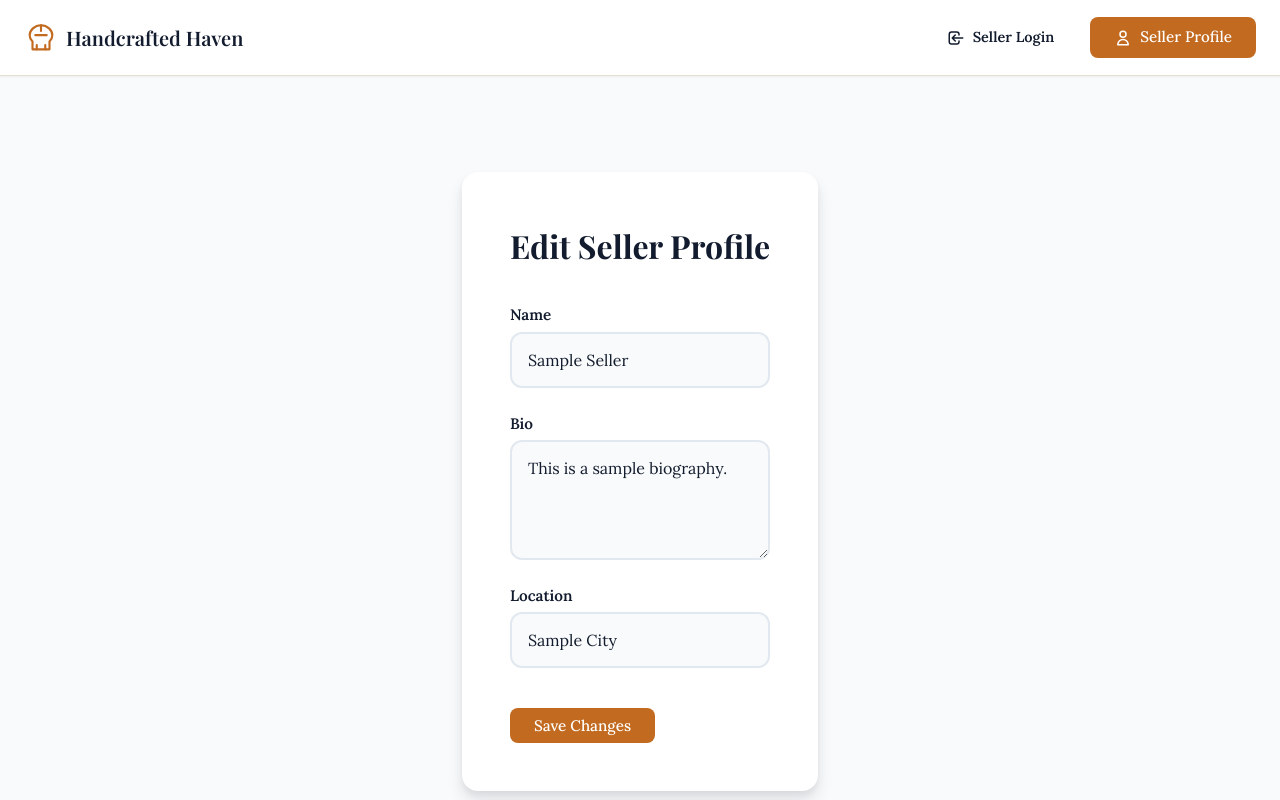
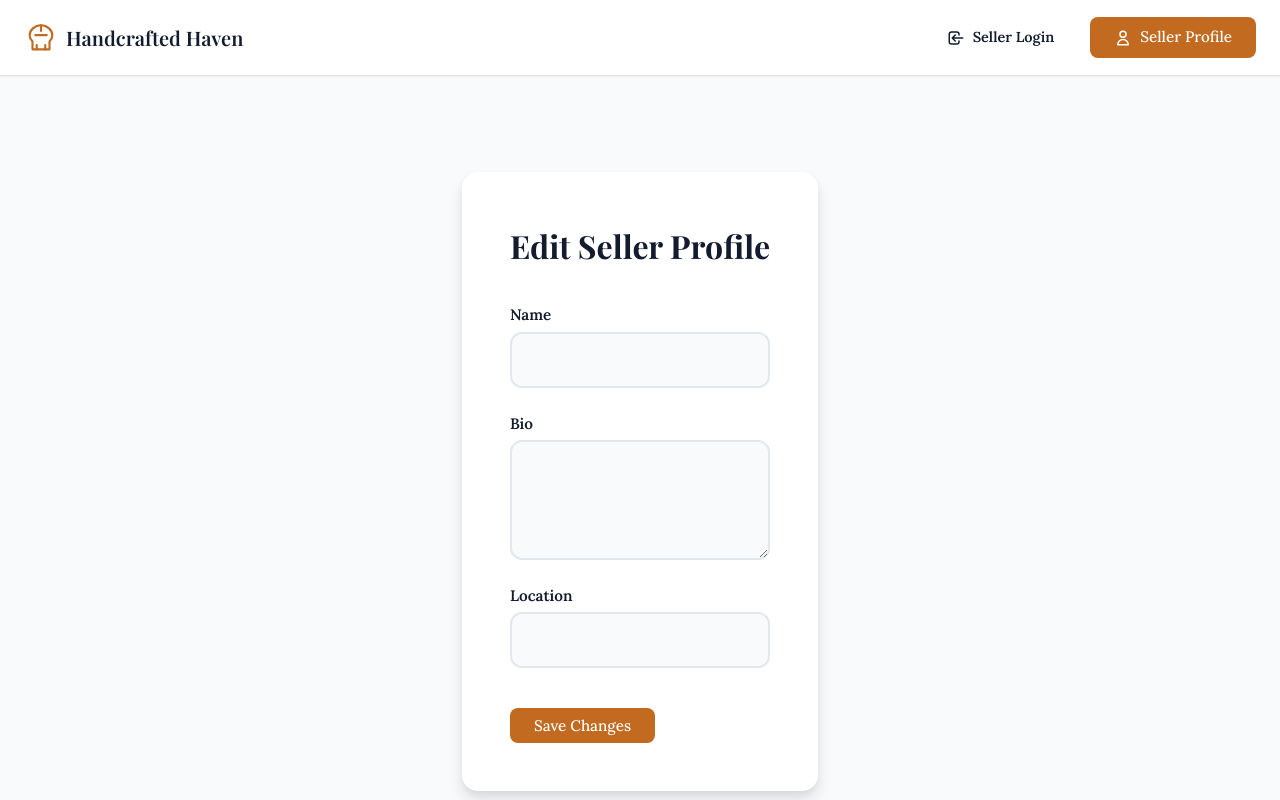
Before and after one commit to jkjorgie/WDD430-Team8-HandcraftedHaven, a Next.js app: page /seller/edit in a window 1280 px wide. Shown: the top 800 px of the page. Built offline with nearby package versions, Linux system fonts and the light colour scheme; no server answers.

Commit message:
Improved project structure and documentation comments

```diff
--- a/src/app/seller/edit/page.tsx
+++ b/src/app/seller/edit/page.tsx
@@ -1,22 +1,33 @@
 "use client";
 
+import { useEffect, useState } from "react";
 import styles from "../seller.module.css";
 import { SellerProfileForm } from "@/components";
 
 export default function EditSeller() {
-  const initialData = {
-    name: "Sample Seller",
-    bio: "This is a sample biography.",
-    location: "Sample City",
-  };
+  const [initialData, setInitialData] = useState(null);
 
-  function handleEdit(data: {
-    name: string;
-    bio: string;
-    location: string;
-  }) {
-    console.log("Editing seller:", data);
+  useEffect(() => {
+    async function fetchSeller() {
+      const res = await fetch("/api/seller/me");
+      const data = await res.json();
+      setInitialData(data);
+    }
+
+    fetchSeller();
+  }, []);
+
+  async function handleEdit(data) {
+    await fetch("/api/seller/me", {
+      method: "PUT",
+      headers: { "Content-Type": "application/json" },
+      body: JSON.stringify(data),
+    });
+
+    alert("Profile updated!");
   }
+
+  if (!initialData) return <p>Loading...</p>;
 
   return (
     <div className={styles.sellerLayout}>
```
